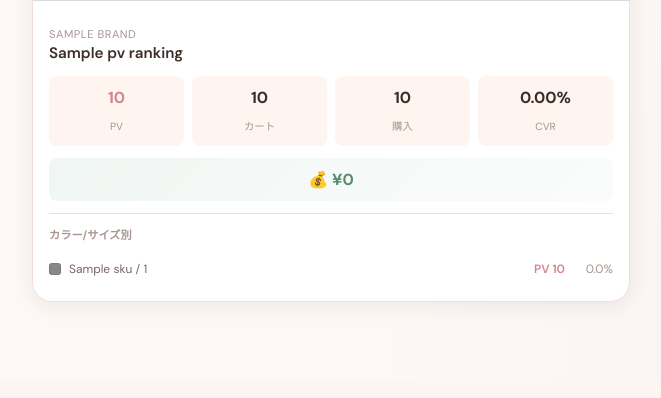
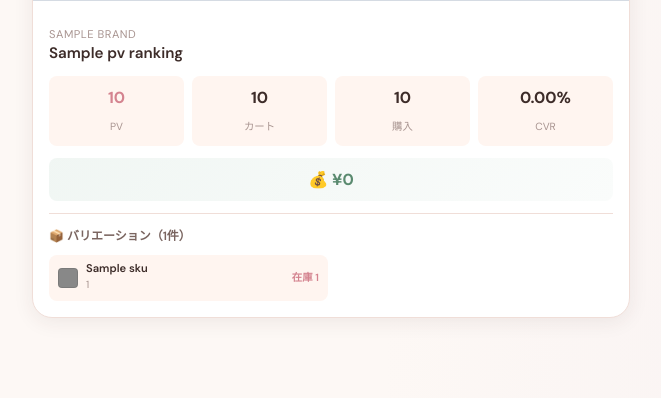
Before and after one commit to ytiguchi/analyzeap, a Flask app: template templates/brand_detail.html in a window 1280 px wide. Shown: the part 1283-1681 px from the top of the page, without its empty margins (0-661 px from the left). Before the commit the page ends 1585 px from the top, so only its background shows below. Run offline with Flask 3, Linux system fonts and the light colour scheme; the template is opened without the code that fills it: most values are stand-ins (such as "Sample title", 1, 10 or a date in 2020); grey boxes marked "Sample" are stand-in pictures; some web fonts are replaced.

Commit message:
Fix SKU data extraction, add 2-column color/size grid layout

```diff
--- a/app.py
+++ b/app.py
@@ -429,65 +429,79 @@ def get_pv_ranking(brand=None, limit=50):
     if df is None:
         return []
 
-    filtered = df.copy()
+    # ブランドフィルタ
     if brand and brand != 'all':
-        filtered = filtered[filtered['brand'] == brand]
-
-    # 閲覧数が0より大きいものだけ
-    filtered = filtered[filtered['views'] > 0]
+        df = df[df['brand'] == brand].copy()
+    else:
+        df = df.copy()
 
     # 商品名（product_class_id）でグループ化して集計
-    if 'product_class_id' in filtered.columns:
-        grouped = filtered.groupby('product_class_id').agg({
-            'brand': 'first',
-            'product_name': 'first',
-            'image_url': 'first',
-            'product_url': 'first',
-            'views': 'first',  # GA4のPVは商品名レベルで同じ値なので first で取得
-            'add_to_cart': 'sum',
-            'purchases': 'sum',
-            'revenue': 'sum',
-            'total_stock': 'sum',
-        }).reset_index()
+    if 'product_class_id' not in df.columns:
+        return []
 
-        # CVR（PVに対する購入率）= 購入数 / PV * 100
-        grouped['cvr'] = grouped.apply(
-            lambda x: float(x['purchases']) / float(x['views']) * 100 if float(x['views']) > 0 else 0.0, axis=1
-        )
-        # 互換性のためにpurchase_rateも設定
-        grouped['purchase_rate'] = grouped['cvr']
+    # 閲覧数が0より大きい商品のみ（グループ集計前）
+    products_with_views = df[df['views'] > 0]['product_class_id'].unique()
 
-        grouped = grouped.sort_values('views', ascending=False).head(limit)
+    grouped = df.groupby('product_class_id').agg({
+        'brand': 'first',
+        'product_name': 'first',
+        'image_url': 'first',
+        'product_url': 'first',
+        'views': 'first',  # GA4のPVは商品名レベルで同じ値
+        'add_to_cart': 'sum',
+        'purchases': 'sum',
+        'revenue': 'sum',
+        'total_stock': 'sum',
+    }).reset_index()
 
-        # SKU詳細を追加
-        result = []
-        for _, row in grouped.iterrows():
-            product = row.to_dict()
-            # このproduct_class_idに属するSKUを取得
-            skus = filtered[filtered['product_class_id'] == row['product_class_id']].copy()
+    # PVがある商品のみ
+    grouped = grouped[grouped['product_class_id'].isin(products_with_views)]
 
-            if len(skus) > 0:
-                # 各SKUのCVRを計算（購入÷PV）
-                skus['sku_cvr'] = skus.apply(
-                    lambda x: (x['purchases'] / x['views'] * 100) if x['views'] > 0 else 0, axis=1
-                )
-                skus = skus.sort_values('views', ascending=False)
+    # CVR（PVに対する購入率）= 購入数 / PV * 100
+    grouped['cvr'] = grouped.apply(
+        lambda x: float(x['purchases']) / float(x['views']) * 100 if float(x['views']) > 0 else 0.0, axis=1
+    )
+    grouped['purchase_rate'] = grouped['cvr']
 
-                # SKUデータを辞書リストに変換（必要なカラムのみ）
-                sku_cols = ['color_name', 'color_tag', 'size', 'views', 'add_to_cart', 'purchases', 'sku_cvr', 'total_stock']
-                available_cols = [c for c in sku_cols if c in skus.columns]
-                sku_df = skus[available_cols].copy()
-                sku_df = sku_df.rename(columns={'sku_cvr': 'cvr'})
-                product['skus'] = sku_df.to_dict('records')
-            else:
-                product['skus'] = []
+    grouped = grouped.sort_values('views', ascending=False).head(limit)
 
-            result.append(product)
+    # SKU詳細を追加（元のdfから取得）
+    result = []
+    for _, row in grouped.iterrows():
+        product = row.to_dict()
 
-        return result
+        # このproduct_class_idに属する全SKUを取得（元データから）
+        skus = df[df['product_class_id'] == row['product_class_id']].copy()
 
-    filtered = filtered.sort_values('views', ascending=False).head(limit)
-    return filtered.to_dict('records')
+        if len(skus) > 0:
+            # 各SKUのCVRを計算
+            skus['cvr'] = skus.apply(
+                lambda x: (float(x['purchases']) / float(x['views']) * 100) if float(x['views']) > 0 else 0.0, axis=1
+            )
+
+            # カラー・サイズでソート
+            skus = skus.sort_values(['color_name', 'size'], ascending=True)
+
+            # SKUデータを辞書リストに変換
+            sku_list = []
+            for _, s in skus.iterrows():
+                sku_list.append({
+                    'color_name': str(s.get('color_name', '') or ''),
+                    'color_tag': str(s.get('color_tag', '#888') or '#888'),
+                    'size': str(s.get('size', '') or ''),
+                    'views': int(s.get('views', 0) or 0),
+                    'add_to_cart': int(s.get('add_to_cart', 0) or 0),
+                    'purchases': int(s.get('purchases', 0) or 0),
+                    'cvr': float(s.get('cvr', 0) or 0),
+                    'total_stock': int(s.get('total_stock', 0) or 0),
+                })
+            product['skus'] = sku_list
+        else:
+            product['skus'] = []
+
+        result.append(product)
+
+    return result
 
 
 def get_pv_ranking_by_brand(limit_per_brand=30):
--- a/templates/brand_detail.html
+++ b/templates/brand_detail.html
@@ -124,29 +124,27 @@
                             💰 ¥{{ "{:,.0f}".format(p.revenue or 0) }}
                         </div>
 
-                        <!-- SKU別詳細 -->
+                        <!-- SKU別詳細（2カラム） -->
                         {% if p.skus and p.skus|length > 0 %}
-                        <div class="sku-list">
-                            <div class="sku-header">カラー/サイズ別</div>
-                            {% for sku in p.skus[:8] %}
-                            <div class="sku-row">
-                                <span class="sku-color-dot" style="background: {{ sku.color_tag or '#888' }};"></span>
-                                <span class="sku-name">{{ sku.color_name or '-' }} / {{ sku.size or '-' }}</span>
-                                <span class="sku-metrics">
-                                    <span class="sku-pv-val">PV {{ sku.views|int }}</span>
-                                    <span class="sku-cvr-val {% if (sku.cvr or 0) >= 1 %}high{% endif %}">{{ "%.1f"|format(sku.cvr or 0) }}%</span>
-                                </span>
+                        <div class="sku-section">
+                            <div class="sku-header">📦 バリエーション（{{ p.skus|length }}件）</div>
+                            <div class="sku-grid">
+                                {% for sku in p.skus[:12] %}
+                                <div class="sku-item">
+                                    <div class="sku-color-box" style="background: {{ sku.color_tag or '#ddd' }};"></div>
+                                    <div class="sku-detail">
+                                        <div class="sku-color-name">{{ sku.color_name or '-' }}</div>
+                                        <div class="sku-size-name">{{ sku.size or '-' }}</div>
+                                    </div>
+                                    <div class="sku-stats">
+                                        <span class="sku-stock {% if sku.total_stock <= 3 %}low{% endif %}">在庫 {{ sku.total_stock }}</span>
+                                    </div>
+                                </div>
+                                {% endfor %}
                             </div>
-                            {% endfor %}
-                            {% if p.skus|length > 8 %}
-                            <div class="sku-row more">+{{ p.skus|length - 8 }}件のバリエーション</div>
+                            {% if p.skus|length > 12 %}
+                            <div class="sku-more-link">+{{ p.skus|length - 12 }}件</div>
                             {% endif %}
-                        </div>
-                        {% else %}
-                        <div class="sku-list">
-                            <div class="sku-row" style="justify-content: center; color: var(--text-muted);">
-                                SKU詳細なし
-                            </div>
                         </div>
                         {% endif %}
                     </div>
@@ -853,77 +851,83 @@
     margin-bottom: 0.75rem;
 }
 
-/* SKUリスト */
-.sku-list {
+/* SKUセクション（2カラム） */
+.sku-section {
     border-top: 1px solid var(--border-color);
     padding-top: 0.75rem;
     margin-top: 0.5rem;
 }
 
 .sku-header {
-    font-size: 0.7rem;
-    color: var(--text-muted);
-    text-transform: uppercase;
+    font-size: 0.75rem;
+    color: var(--text-secondary);
     margin-bottom: 0.5rem;
     font-weight: 600;
 }
 
-.sku-row {
+.sku-grid {
+    display: grid;
+    grid-template-columns: repeat(2, 1fr);
+    gap: 0.4rem;
+}
+
+.sku-item {
     display: flex;
     align-items: center;
     gap: 0.5rem;
-    padding: 0.35rem 0;
-    font-size: 0.75rem;
+    padding: 0.4rem 0.5rem;
+    background: var(--bg-secondary);
+    border-radius: 8px;
+    font-size: 0.7rem;
 }
 
-.sku-row:not(:last-child) {
-    border-bottom: 1px dashed var(--border-color);
-}
-
-.sku-color-dot {
-    width: 12px;
-    height: 12px;
-    border-radius: 3px;
+.sku-color-box {
+    width: 20px;
+    height: 20px;
+    border-radius: 4px;
     border: 1px solid rgba(0,0,0,0.1);
     flex-shrink: 0;
 }
 
-.sku-name {
+.sku-detail {
     flex: 1;
-    color: var(--text-secondary);
+    min-width: 0;
+}
+
+.sku-color-name {
+    font-weight: 600;
+    color: var(--text-primary);
     white-space: nowrap;
     overflow: hidden;
     text-overflow: ellipsis;
+    font-size: 0.7rem;
 }
 
-.sku-metrics {
-    display: flex;
-    gap: 0.5rem;
+.sku-size-name {
+    color: var(--text-muted);
+    font-size: 0.65rem;
+}
+
+.sku-stats {
+    flex-shrink: 0;
+}
+
+.sku-stock {
+    font-size: 0.65rem;
+    color: var(--text-muted);
     font-family: 'DM Sans', sans-serif;
 }
 
-.sku-pv-val {
+.sku-stock.low {
     color: var(--accent-rose);
-    font-weight: 600;
-    min-width: 35px;
-    text-align: right;
-}
-
-.sku-cvr-val {
-    color: var(--text-muted);
-    min-width: 40px;
-    text-align: right;
-}
-
-.sku-cvr-val.high {
-    color: #5A8A6F;
     font-weight: 600;
 }
 
-.sku-row.more {
-    justify-content: center;
+.sku-more-link {
+    text-align: center;
     color: var(--text-muted);
     font-size: 0.7rem;
+    padding-top: 0.5rem;
 }
 
 /* レスポンシブ */
```
